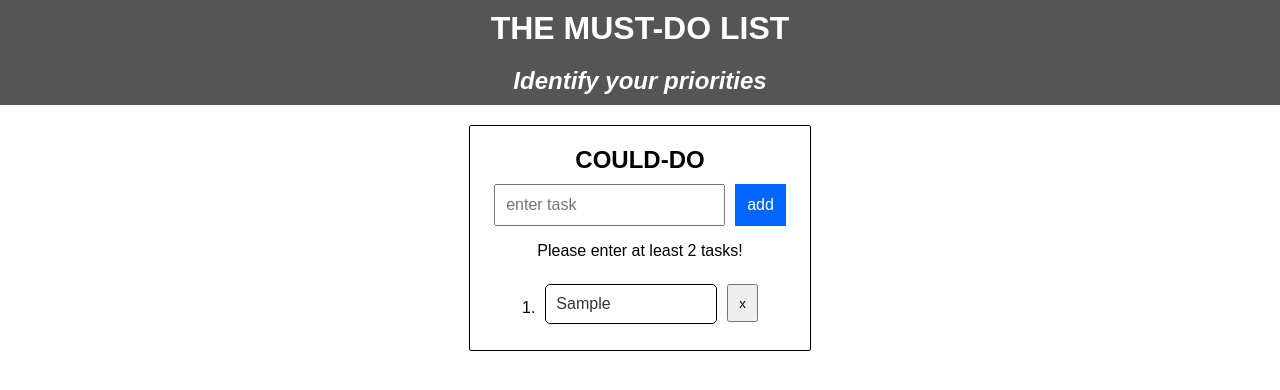
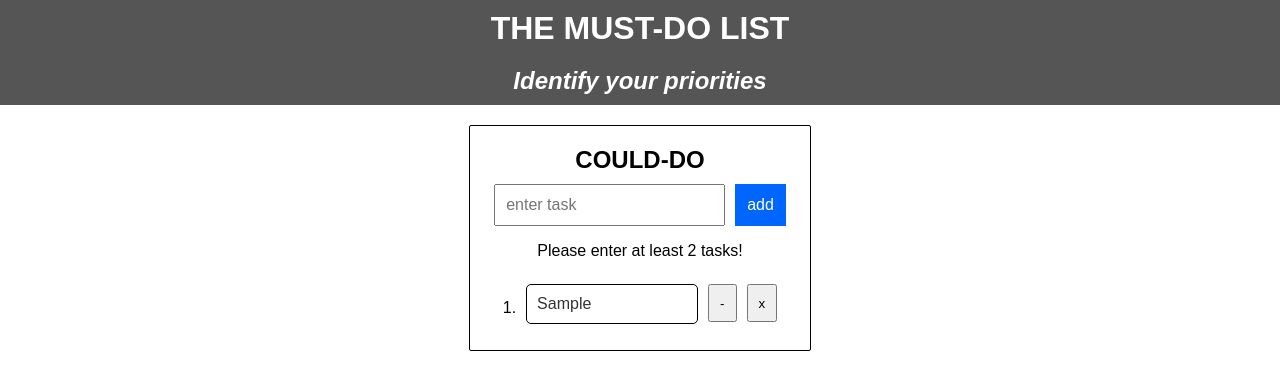
Before and after one commit to joshcarvel/must-do-list, a React (Create React App) app: page / in a window 1280 px wide. Both pictures are taken after typing "Sample" into the empty fields and a click on the button "add". Shown: the top 390 px of the page. Built offline with nearby package versions, Linux system fonts and the light colour scheme.

Commit message:
added mark as done

```diff
--- a/src/App.js
+++ b/src/App.js
@@ -17,7 +17,8 @@ class App extends Component {
     if (e.target.elements.listItem.value !== "") {
       const newTask = {
         text: e.target.elements.listItem.value,
-        id: count + 1
+        id: count + 1,
+        isDone: false
       };
 
       count++;
@@ -87,6 +88,16 @@ class App extends Component {
     this.setState({ tasks, isPrioritised, isWeekly, isOne });
   };
 
+  setStatus = id => {
+    const tasks = [...this.state.tasks];
+    for (let i = 0; i < tasks.length; i++) {
+      if (tasks[i].id === id) {
+        tasks[i].isDone = !this.state.tasks[i].isDone;
+      }
+      this.setState({ tasks });
+    }
+  };
+
   render() {
     return (
       <div className="App">
@@ -105,6 +116,7 @@ class App extends Component {
               prioritised={this.state.isPrioritised}
               weekly={this.state.isWeekly}
               one={this.state.isOne}
+              setStatus={this.setStatus}
             />
           </DragDropContext>
         </main>
--- a/src/Task.css
+++ b/src/Task.css
@@ -27,11 +27,16 @@
   overflow-wrap: break-word;
 }
 
+.done {
+  text-decoration: line-through;
+}
+
 .dragging {
   background-color: lightgreen;
 }
 
-.delete {
+.delete,
+.mark-done {
   padding: 5px 10px;
   margin: 0 0 10px 10px;
 }
--- a/src/components/Column.jsx
+++ b/src/components/Column.jsx
@@ -6,7 +6,15 @@ import "../Column.css";
 
 class Column extends Component {
   render() {
-    const { tasks, add, deleteTask, prioritised, weekly, one } = this.props;
+    const {
+      tasks,
+      add,
+      deleteTask,
+      prioritised,
+      weekly,
+      one,
+      setStatus
+    } = this.props;
 
     return (
       <section className="could-do">
@@ -68,6 +76,7 @@ class Column extends Component {
                     text={task.text}
                     deleteTask={deleteTask}
                     prioritised={prioritised}
+                    setStatus={setStatus}
                   />
                 ))}
                 {provided.placeholder}
--- a/src/components/Task.jsx
+++ b/src/components/Task.jsx
@@ -4,11 +4,15 @@ import { Draggable } from "react-beautiful-dnd";
 import "../Task.css";
 
 class Task extends Component {
-  getTaskClass = snapshot => {
+  getTaskClass = (snapshot, task) => {
     let c = "task ";
 
     if (snapshot.isDragging) {
       c += "dragging ";
+    }
+
+    if (task.isDone) {
+      c += "done ";
     }
 
     return c;
@@ -25,7 +29,7 @@ class Task extends Component {
   };
 
   render() {
-    const { id, index, task, text, prioritised } = this.props;
+    const { id, index, task, text, prioritised, setStatus } = this.props;
 
     return (
       <Draggable draggableId={id} index={index}>
@@ -41,7 +45,11 @@ class Task extends Component {
               <div className="priority">{index + 1}.</div>
             </div>
             <div className="task-wrapper">
-              <div className={this.getTaskClass(snapshot)}>{text}</div>
+              <div className={this.getTaskClass(snapshot, task)}>{text}</div>
+              <button className="mark-done" onClick={() => setStatus(id)}>
+                -
+              </button>
+
               {!prioritised && (
                 <button
                   onClick={() => this.props.deleteTask(id)}
```
